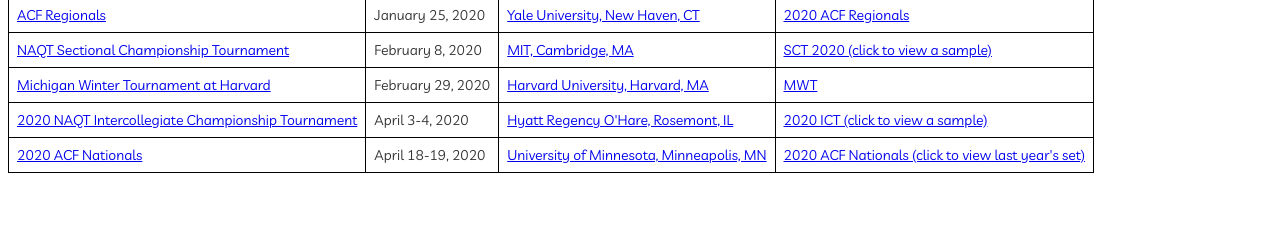
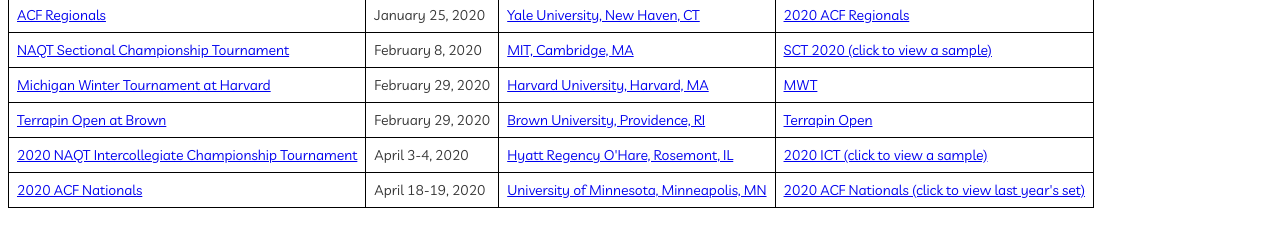
Before and after one commit to vcpavao/nequizbowl, a website: page index.html in a window 1280 px wide. Both pictures are taken after a click on the button "College". Shown: the part 299-546 px from the top of the page. Drawn offline with Linux system fonts and the light colour scheme.

Commit message:
Update index.html

```diff
--- a/index.html
+++ b/index.html
@@ -146,11 +146,17 @@
             <td><a href="https://www.naqt.com/samples/sct-d2.pdf">SCT 2020 (click to view a sample)</a></td>
           </tr>
           <tr onmouseover="this.style.backgroundColor='#ffff66';" onmouseout="this.style.backgroundColor='#FFFFFF';">
-              <td><a href="https://hsquizbowl.org/forums/viewtopic.php?f=8&t=23577">Michigan Winter Tournament at Harvard</a></td>
-              <td>February 29, 2020</td>
-              <td><a href="https://goo.gl/maps/DkybEYCDYSMHnKxj7">Harvard University, Harvard, MA</a></td>
-              <td><a href="https://hsquizbowl.org/forums/viewtopic.php?f=8&t=22581">MWT</a></td>
-            </tr>
+            <td><a href="https://hsquizbowl.org/forums/viewtopic.php?f=8&t=23577">Michigan Winter Tournament at Harvard</a></td>
+            <td>February 29, 2020</td>
+            <td><a href="https://goo.gl/maps/DkybEYCDYSMHnKxj7">Harvard University, Harvard, MA</a></td>
+            <td><a href="https://hsquizbowl.org/forums/viewtopic.php?f=8&t=22581">MWT</a></td>
+          </tr>
+          <tr onmouseover="this.style.backgroundColor='#ffff66';" onmouseout="this.style.backgroundColor='#FFFFFF';">
+            <td><a href="https://hsquizbowl.org/forums/viewtopic.php?f=8&t=23651">Terrapin Open at Brown</a></td>
+            <td>February 29, 2020</td>
+            <td><a href="https://goo.gl/maps/bPSWjXNZMZunVkeX7">Brown University, Providence, RI</a></td>
+            <td><a href="https://hsquizbowl.org/forums/viewtopic.php?f=8&t=23078">Terrapin Open</a></td>
+          </tr>
           <tr onmouseover="this.style.backgroundColor='#ffff66';" onmouseout="this.style.backgroundColor='#FFFFFF';">
             <td><a href="https://www.naqt.com/hsnct/2020/details.jsp">2020 NAQT Intercollegiate Championship Tournament</a></td>
             <td>April 3-4, 2020</td>
```
